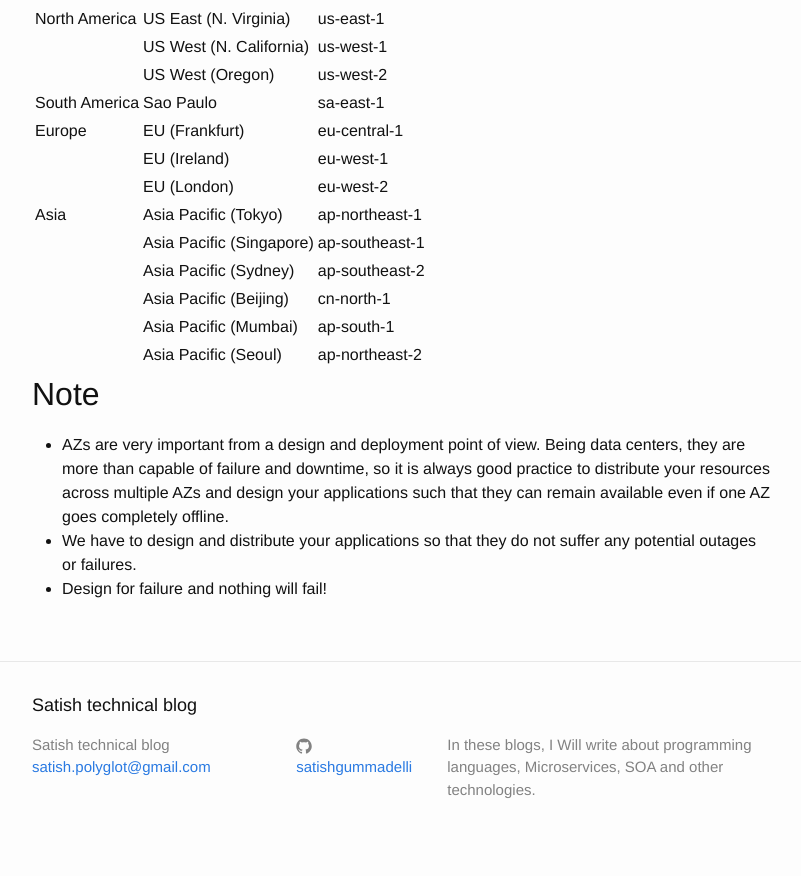
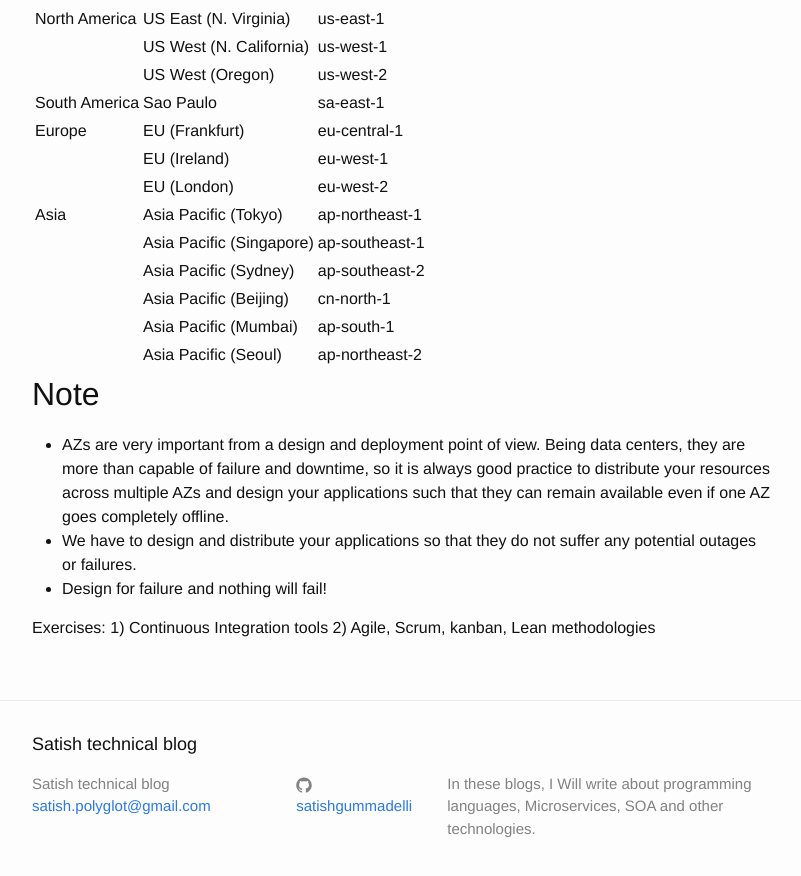
Before and after one commit to satishgummadelli/satishgummadelli.github.io, a Jekyll site: the page built from _posts/2017-01-12-aws-day1.markdown, in a window 1280 px wide and 900 px high, scrolled down 2737 px. Shown: the top 876 px of the window, without its empty margins (238-1039 px from the left). Built offline with Jekyll 4.4.1, drawn with Linux system fonts in a browser that asks for light colours.

Commit message:
exercise
exercise

```diff
--- a/_posts/2017-01-12-aws-day1.markdown
+++ b/_posts/2017-01-12-aws-day1.markdown
@@ -137,5 +137,11 @@ Europe| EU (Frankfurt)|eu-central-1
 
 
 
+Exercises:
+1) Continuous Integration tools
+2) Agile, Scrum, kanban, Lean methodologies
+
+
+
 [SOA]:https://en.wikipedia.org/wiki/Service-oriented_architecture
 [MicroServices]:http://satishgummadelli.github.io/microservices/principles
```
